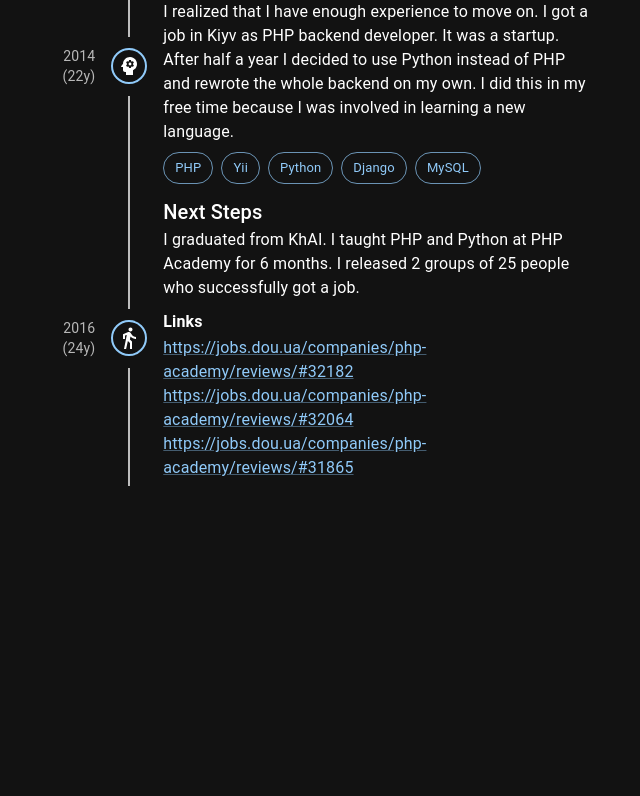
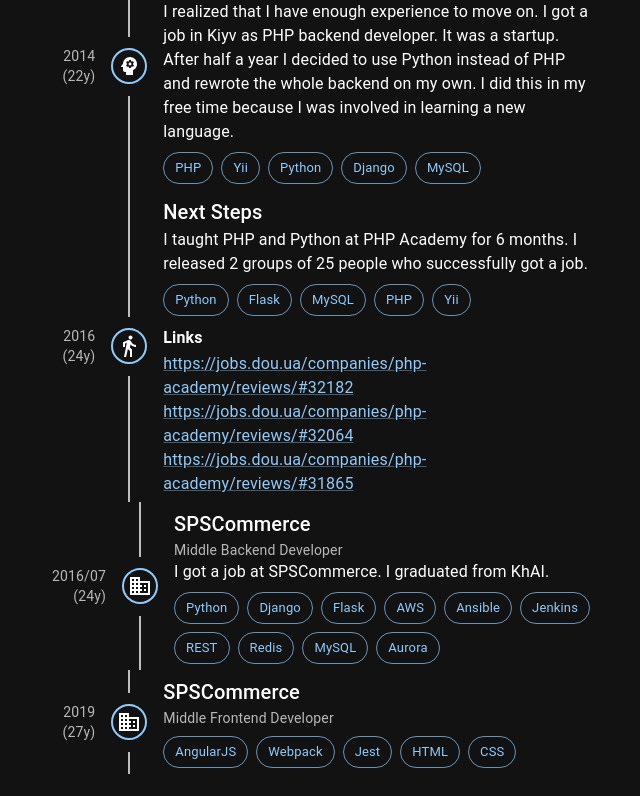
Before and after one commit to Tynik/tynik.github.io, a React app: page / in a window 1280 px wide. Shown: the part 712-1508 px from the top of the page, without its empty margins (628-1268 px from the left). Before the commit the page ends 1220 px from the top, so only its background shows below. Built offline with nearby package versions, Linux system fonts and the light colour scheme.

Commit message:
Add new timepoints

```diff
--- a/src/Main.tsx
+++ b/src/Main.tsx
@@ -15,6 +15,7 @@
   School as SchoolIcon,
   DirectionsWalk as DirectionsWalkIcon,
   Psychology as PsychologyIcon,
+  Business as BusinessIcon,
   Work as WorkIcon,
 } from '@mui/icons-material';
 
@@ -33,22 +34,52 @@
 };
 
 const timeline: Record<string, TimelinePoint> = {
-  2016: {
+  '2019': {
+    name: 'SPSCommerce',
+    icon: <BusinessIcon />,
+    position: 'Middle Frontend Developer',
+    content: `
+    `,
+    stack: ['AngularJS', 'Webpack', 'Jest', 'HTML', 'CSS'],
+  },
+  '2016/07': {
+    name: 'SPSCommerce',
+    icon: <BusinessIcon />,
+    position: 'Middle Backend Developer',
+    content: `
+      I got a job at SPSCommerce. I graduated from KhAI.
+    `,
+    stack: [
+      'Python',
+      'Django',
+      'Flask',
+      'AWS',
+      'Ansible',
+      'Jenkins',
+      'REST',
+      'Redis',
+      'MySQL',
+      'Aurora',
+    ],
+  },
+  '2016': {
     name: 'Next Steps',
     icon: <DirectionsWalkIcon />,
     content: `
-      I graduated from KhAI. I taught PHP and Python at PHP Academy for 6 months.
+      I taught PHP and Python at PHP Academy for 6 months.
       I released 2 groups of 25 people who successfully got a job.
     `,
+    stack: ['Python', 'Flask', 'MySQL', 'PHP', 'Yii'],
     links: [
       'https://jobs.dou.ua/companies/php-academy/reviews/#32182',
       'https://jobs.dou.ua/companies/php-academy/reviews/#32064',
       'https://jobs.dou.ua/companies/php-academy/reviews/#31865',
     ],
   },
-  2014: {
+  '2014': {
     name: 'Awareness',
     icon: <PsychologyIcon />,
+    position: 'Backend Developer',
     content: `
       I realized that I have enough experience to move on.
       I got a job in Kiyv as PHP backend developer. It was a startup.
@@ -56,11 +87,11 @@
       I did this in my free time because I was involved in learning a new language.
     `,
     stack: ['PHP', 'Yii', 'Python', 'Django', 'MySQL'],
-    position: 'Backend Developer',
   },
-  2011: {
+  '2011': {
     name: 'NAU',
     icon: <SchoolIcon />,
+    position: 'Fullstack Developer',
     content: `
       I entered the second semester at KhAI (National Aerospace University "Kharkiv Aviation Institute").
       Inside KhAI I got a job and worked there as Action Script 3.0 developer and after some time
@@ -68,9 +99,8 @@
       It was my first experience in Web development.
     `,
     stack: ['PHP', 'Yii', 'MySQL', 'Action Script', 'HTML', 'CSS'],
-    position: 'Fullstack Developer',
   },
-  2007: {
+  '2007': {
     name: 'Inspiration',
     icon: <PlayArrowIcon />,
     content: `
@@ -107,7 +137,9 @@
         </Typography>
 
         <Timeline position="right">
-          {Object.keys(timeline).map(year => (
+          {Object.keys(timeline)
+            .sort()
+            .map(year => (
               <TimelineItem key={year}>
                 <TimelineOppositeContent
                   m="auto 0"
@@ -116,7 +148,7 @@
                   color="text.secondary"
                   style={{ flex: 0.1 }}
                 >
-                {year} ({+year - BIRTHDAY_YEAR}y)
+                  {year} ({Number.parseInt(year, 10) - BIRTHDAY_YEAR}y)
                 </TimelineOppositeContent>
                 <TimelineSeparator>
                   <TimelineConnector />
@@ -139,7 +171,7 @@
                   <Typography>{timeline[year].content}</Typography>
 
                   {timeline[year].stack?.length > 0 && (
-                  <Stack direction="row" spacing={1} mt={1}>
+                    <Stack direction="row" mt={1} flexWrap="wrap" gap={1}>
                       {timeline[year].stack.map(technology => (
                         <Chip
                           key={technology}
```
Lines whose indentation alone changed are shown as unchanged.
